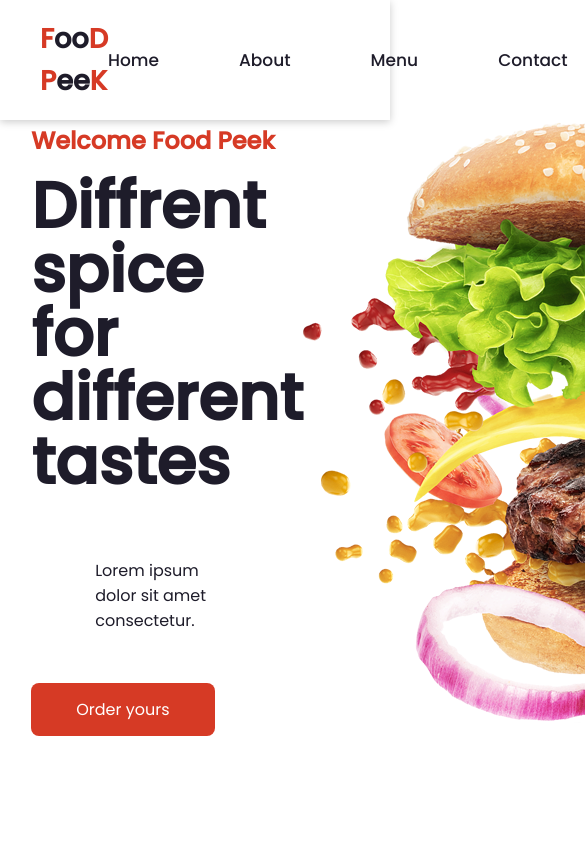
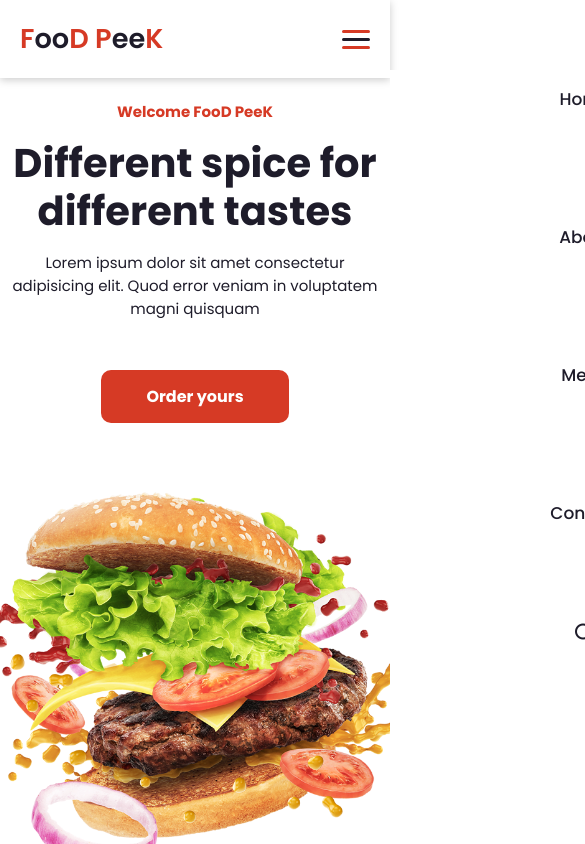
Before and after one commit to ClaudioFritzen/LadingPageAlimentacao, a plain HTML site: page index.html in a window 390 px wide. Shown: the top 844 px of the page, 585 px wide, since content can reach past the window. Drawn offline with nearby package versions, Linux system fonts and the light colour scheme.

Commit message:
colocamos o menu com js

```diff
--- a/index.html
+++ b/index.html
@@ -1,33 +1,24 @@
 <!DOCTYPE html>
-<html lang="en">
+<html lang="Pt-br">
 <head>
     <meta charset="UTF-8">
     <meta http-equiv="X-UA-Compatible" content="IE=edge">
     <meta name="viewport" content="width=device-width, initial-scale=1.0">
-
-    <!-- box icons -->
-
-    <link href='https://unpkg.com/boxicons@2.1.4/css/boxicons.min.css' rel='stylesheet'>
-    <link href="style.css" rel="stylesheet">
-
-    <title>WebSite</title>
-
-
+    <link href='https://unpkg.com/boxicons@2.1.2/css/boxicons.min.css' rel='stylesheet'>
+    <link rel="stylesheet" href="style.css">
+    <title>webSite</title>
 </head>
 <body>
     <header>
         <nav class="navigation">
-            <a href="#" class="logo"> F<span>oo</span>D P<span>ee</span>K</a>
+            <a href="#" class="logo">F<span>oo</span>D P<span>ee</span>K</a>
             <ul class="nav-menu">
-
-                <li class="nav-item"> <a href="#">Home</a></li>
-                <li class="nav-item"> <a href="#">About</a></li>
-                <li class="nav-item"> <a href="#">Menu</a></li>
-                <li class="nav-item"> <a href="#">Contact</a></li>
-
+                <li class="nav-item"><a href="#">Home</a></li>
+                <li class="nav-item"><a href="#">About</a></li>
+                <li class="nav-item"><a href="#">Menu</a></li>
+                <li class="nav-item"><a href="#">Contact</a></li>
                 <i class='bx bx-search'></i>
             </ul>
-
             <div class="menu">
                 <span class="bar"></span>
                 <span class="bar"></span>
@@ -35,20 +26,19 @@
             </div>
         </nav>
     </header>
-
     <main>
         <section class="home">
             <div class="home-text">
-                <h4 class="text-h4"> Welcome Food Peek</h4>
-                <h1 class="text-h1"> Diffrent spice for different tastes</h1>
-                <p> Lorem ipsum dolor sit amet consectetur.</p>
-                <a href="#" class="home-btn"> Order yours</a>
+                <h4 class="text-h4">Welcome FooD PeeK</h4>
+                <h1 class="text-h1">Different spice for different tastes</h1>
+                <p>Lorem ipsum dolor sit amet consectetur adipisicing elit. Quod error veniam in voluptatem magni quisquam</p>
+                <a href="#" class="home-btn">Order yours</a>
             </div>
             <div class="home-img">
-                <img src="img/hamburger.png" alt="hamburger">
+                <img src="img/hamburger.png" alt="hamburguer">
             </div>
         </section>
     </main>
-    <script src="scripts.js"></script>
+    <script src="script.js"></script>
 </body>
 </html>
--- a/style.css
+++ b/style.css
@@ -1,6 +1,6 @@
-@import url('https://fonts.googleapis.com/css2?family=Poppins:ital,wght@0,300;0,400;0,500;1,200&display=swap');
+@import url('https://fonts.googleapis.com/css2?family=Poppins:wght@300;400;500;600;700&display=swap');
 
-* {
+*{
     margin: 0;
     padding: 0;
     box-sizing: border-box;
@@ -8,21 +8,16 @@
     list-style: none;
     text-decoration: none;
 }
-
-:root {
-    --red: #d63a25;
-    --white: #fff;
-    --dark: #1e1c2a;
-    --btn: #fc4c35;
-
+:root{
+    --red:#d63a25;
+    --white:#fff;
+    --dark:#1e1c2a;
 }
-
-body {
+body{
     color: var(--dark);
     background: var(--white);
 }
-
-.navigation {
+.navigation{
     display: flex;
     align-items: center;
     justify-content: space-between;
@@ -33,46 +28,37 @@ body {
     transition: all 0.5s;
     position: fixed;
 }
-
-.navigation .logo {
+.navigation .logo{
     color: var(--red);
     font-size: 1.7rem;
     font-weight: 600;
 }
-
-.logo span {
+.logo span{
     color: var(--dark);
 }
-
-.navigation ul {
+.navigation ul{
     display: flex;
     align-items: center;
     gap: 5rem;
 }
-
-.navigation ul li a {
+.navigation ul li a{
     color: var(--dark);
     font-size: 17px;
     font-weight: 500;
     transition: all 0.5s;
 }
-
 .navigation ul li a:hover{
     color: var(--red);
-
 }
-
-.navigation i {
-   cursor: pointer;
-   font-size: 1.5rem;
-
+.navigation i{
+    cursor: pointer;
+    font-size: 1.5rem;
 }
-
-.menu {
+.menu{
     cursor: pointer;
+    display: none;
 }
-
-.menu .bar {
+.menu .bar{
     display: block;
     width: 28px;
     height: 3px;
@@ -81,68 +67,65 @@ body {
     margin: 5px auto;
     transition: all 0.3s;
 }
-
 .menu .bar:nth-child(1),
-.menu .bar:nth-child(3) {
+.menu .bar:nth-child(3){
     background: var(--red);
 }
-
-.home {
+.home{
     width: 100%;
     height: 100vh;
     display: flex;
     align-items: center;
     justify-content: space-between;
-    padding: 0px 8%;
+    padding: 0px 10%;
 }
-
-.home .home-text {
+.home-text{
     max-width: 37rem;
-
 }
-
-.home-text .text-h4 {
+.home-text .text-h4{
     font-size: 1.5rem;
     color: var(--red);
     margin-bottom: 1rem;
 }
-
-.home-text .text-h1 {
+.home-text .text-h1{
     font-size: 4rem;
     margin-bottom: 1rem;
     line-height: 4rem;
 }
-
-.home-text p {
-    margin: 4rem;
+.home-text p{
+    margin-bottom: 4rem;
 }
-
-.home-btn {
+.home-btn{
     padding: 15px 45px;
     background: var(--red);
     color: var(--white);
-    border-radius: 8px;
-    font-size: 500;
+    border-radius: 10px;
+    font-weight: 700;
     transition: all 0.5s;
 }
-
-.home-btn:hover {
-    background: var(--btn);
+.home-btn:hover{
+    background: #fc4c35;
 }
-
-.home-img {
-    width: 90%;
+.home-img img{
+    width: 100%;
 }
-
-
-@media (max-width:785) {
+@media (max-width:785px) {
     .navigation{
         padding: 18px 20px;
     }
-    .menu {
+    .menu{
         display: block;
     }
-    .nav-menu {
+    .menu.ativo .bar:nth-child(1){
+        transform:  translateY(8px) rotate(45deg);
+    }
+    .menu.ativo .bar:nth-child(2) {
+        opacity: 0;
+    }
+    .menu.ativo .bar:nth-child(3){
+        transform: translateY(-8px) rotate(-45deg);
+    }
+    .nav-menu{
         position: fixed;
         right: -100%;
         top: 70px;
@@ -153,9 +136,31 @@ body {
         gap: -10px;
         transition: 0.3s;
     }
-
-    .nav-item {
+    .nav-menu.ativo{
+        right: 0;
+    }
+    .nav-item{
         margin: 16px 0;
     }
-
+    /*main*/
+    .home{
+        padding: 100px 2%;
+        flex-direction: column;
+        text-align: center;
+        overflow: hidden;
+        gap: 5rem;
+    }
+    .home .text-h4{
+        font-size: 15px;
+    }
+    .home .text-h1{
+        font-size: 2.5rem;
+        line-height: 3rem;
+    }
+    .home p{
+        font-size: 15px;
+    }
+    .home-img{
+        width: 125%;
+    }
 }
```
Also changed, not shown: script.js (renamed from scripts.js).
